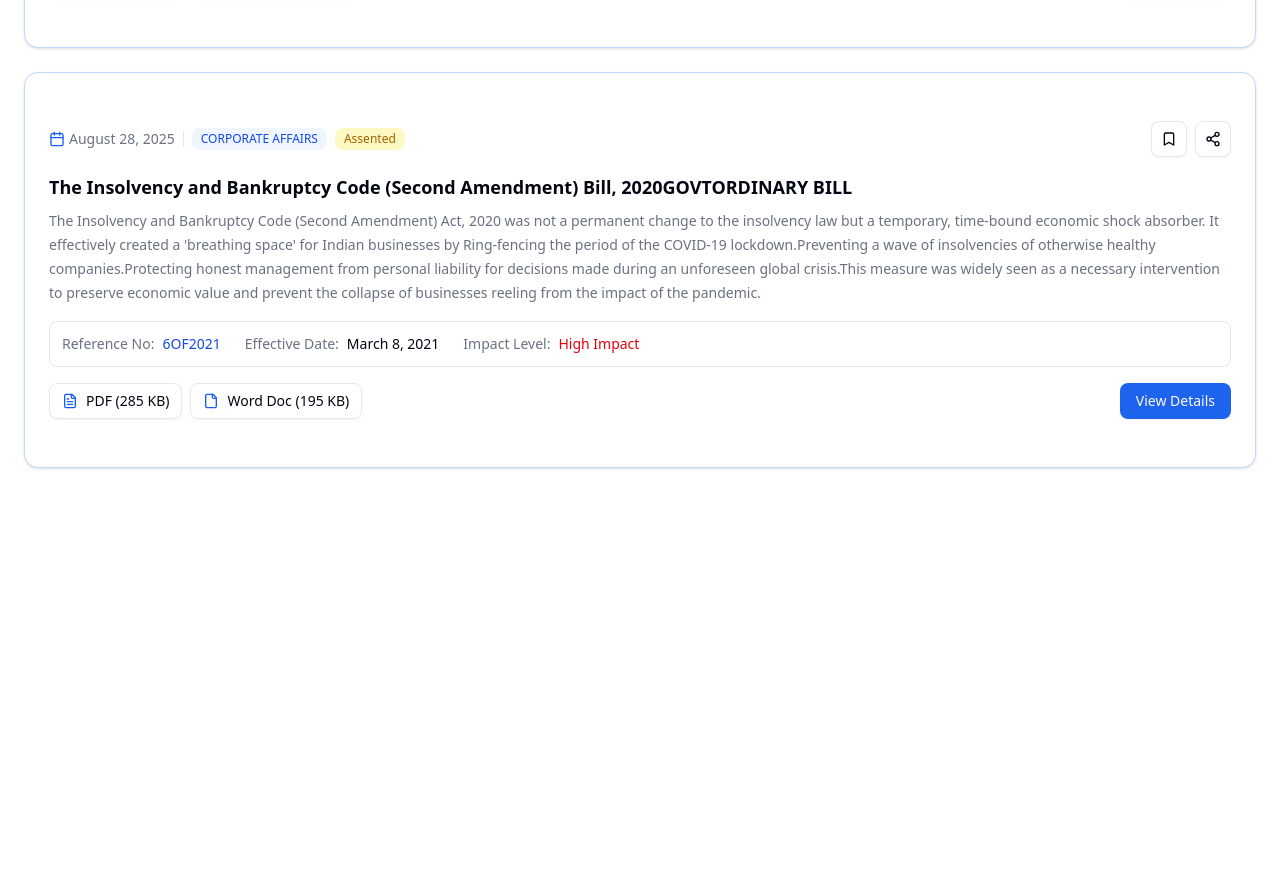
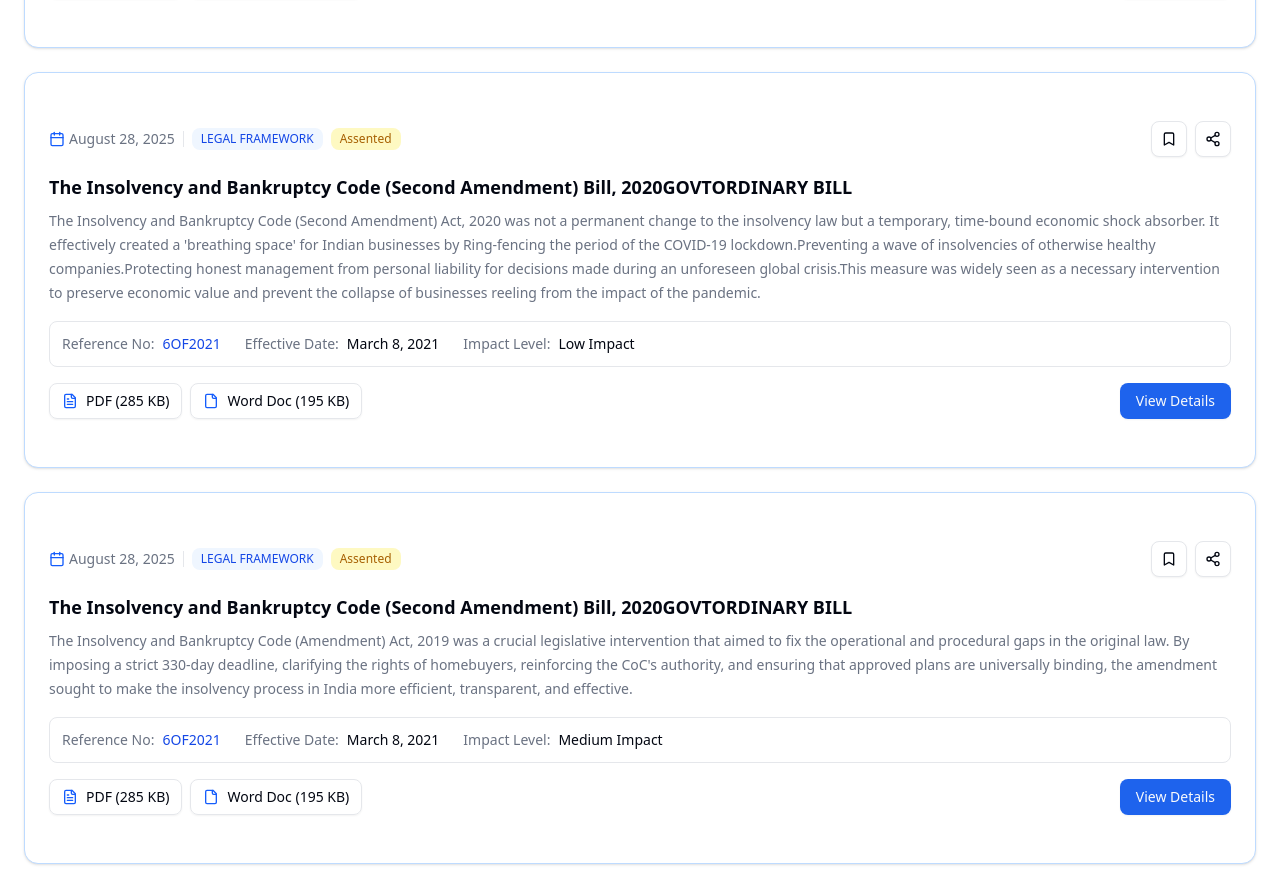
Before and after one commit to Souvikarjun/sean, a Next.js app: page /latest in a window 1280 px wide. Shown: the part 960-1848 px from the top of the page. Before the commit the page ends 1452 px from the top, so only its background shows below. Built offline with nearby package versions, Linux system fonts and the light colour scheme.

Commit message:
amendment commit last

```diff
--- a/app/latest/amendments/[id]/page.tsx
+++ b/app/latest/amendments/[id]/page.tsx
@@ -85,22 +85,22 @@ const AMENDMENTS: Amendment[] = [
     neutral: 12
   },
   {
-    id: "4",
-    title: "Fourth Amendment - Search and Seizure",
+    id: "973648",
+    title: "The Insolvency and Bankruptcy Code (Amendment) Bill, 2019GOVTORDINARY BILL",
     text:
       "The right of the people to be secure in their persons, houses, papers, and effects, against unreasonable searches and seizures, " +
       "shall not be violated, and no Warrants shall issue, but upon probable cause, supported by Oath or affirmation, and particularly " +
       "describing the place to be searched, and the persons or things to be seized.",
-    summary: "Protects against unreasonable searches and seizures and requires warrants based on probable cause.",
+    summary: "The Insolvency and Bankruptcy Code (Amendment) Act, 2019 was a crucial legislative intervention that aimed to fix the operational and procedural gaps in the original law. By imposing a strict 330-day deadline, clarifying the rights of homebuyers, reinforcing the CoC's authority, and ensuring that approved plans are universally binding, the amendment sought to make the insolvency process in India more efficient, transparent, and effective.",
     points: [
       "Requires probable cause",
       "Requires particularized warrants",
       "Protects persons, houses, papers, and effects",
     ],
     category: "individual",
-    positive: 78,
-    negative: 18,
-    neutral: 4
+    positive: 70,
+    negative: 20,
+    neutral: 10
   },
 ]
 
@@ -225,7 +225,7 @@ export default function Page({params}:PageParams) {
             <AmendmentDetails amendment={current} />
 
             <div className="grid gap-6 md:grid-cols-2">
-              <SentimentCard />
+              <SentimentCard amendment={current}/>
               <WordCloudCard text={current.text} />
             </div>
 
@@ -387,13 +387,13 @@ function AmendmentDetails({ amendment }: { amendment: Amendment }) {
   )
 }
 
-const donutData = [
-  { name: "Positive", value: 85, color: "#15803d" }, // green-700
-  { name: "Neutral", value: 10, color: "#ca8a04" }, // yellow-600
-  { name: "Negative", value: 5, color: "#b91c1c" }, // red-700
-]
 
-function SentimentCard() {
+function SentimentCard({ amendment }: { amendment: Amendment }) {
+  const donutData = [
+    { name: "Positive", value: amendment.positive, color: "#15803d" }, // green-700
+    { name: "Neutral", value: amendment.negative, color: "#ca8a04" }, // yellow-600
+    { name: "Negative", value: amendment.neutral, color: "#b91c1c" }, // red-700
+  ]
   return (
     <Card>
       <CardHeader className="pb-0">
@@ -417,15 +417,15 @@ function SentimentCard() {
         <div className="mt-2 grid grid-cols-3 gap-2 text-center text-xs">
           <div>
             <div className="font-semibold text-emerald-700">Positive:</div>
-            <div>85%</div>
+            <div>{amendment.positive}</div>
           </div>
           <div>
             <div className="font-semibold text-yellow-700">Neutral:</div>
-            <div>10%</div>
+            <div>{amendment.negative}</div>
           </div>
           <div>
             <div className="font-semibold text-red-700">Negative:</div>
-            <div>5%</div>
+            <div>{amendment.neutral}</div>
           </div>
         </div>
       </CardContent>
--- a/app/latest/page.tsx
+++ b/app/latest/page.tsx
@@ -18,7 +18,7 @@ export default function AmendmentsPage() {
       {
         id: "123456",
         date: "September 01, 2025",
-        tags: ["LEGAL FRAMEWORK", "CORPORATE AFFAIRS"],
+        tags: ["LEGAL FRAMEWORK"],
         status: "PASSED",
         title: "THE LIMITED LIABILITY PARTNERSHIP (AMENDMENT) BILL, 2021GOVTORDINARY BILL",
         summary:
@@ -27,14 +27,14 @@ export default function AmendmentsPage() {
         effectiveDate: "August 4, 2021",
         impact: "High Impact",
         files: [
-          { kind: "pdf", label: "PDF (285 KB)" },
-          { kind: "doc", label: "Word Doc (195 KB)" },
+          { kind: "pdf", label: "PDF (285 KB)", link: "/"},
+          { kind: "doc", label: "Word Doc (195 KB)", link: "/"},
         ],
       },
       {
         id: "654321",
         date: "August 28, 2025",
-        tags: ["CORPORATE AFFAIRS"],
+        tags: ["LEGAL FRAMEWORK"],
         status: "ASSENTED",
         title: "THE INSURANCE (AMENDMENT) BILL, 2021GOVTORDINARY BILL",
         summary:
@@ -43,24 +43,40 @@ export default function AmendmentsPage() {
         effectiveDate: "March 8, 2021",
         impact: "High Impact",
         files: [
-          { kind: "pdf", label: "PDF (285 KB)" },
-          { kind: "doc", label: "Word Doc (195 KB)" },
+          { kind: "pdf", label: "PDF (285 KB)", link: "/"},
+          { kind: "doc", label: "Word Doc (195 KB)", link: "/"},
         ],
       },
       {
         id: "873877",
         date: "August 28, 2025",
-        tags: ["CORPORATE AFFAIRS"],
+        tags: ["LEGAL FRAMEWORK"],
         status: "ASSENTED",
         title: "The Insolvency and Bankruptcy Code (Second Amendment) Bill, 2020GOVTORDINARY BILL",
         summary:
           "The Insolvency and Bankruptcy Code (Second Amendment) Act, 2020 was not a permanent change to the insolvency law but a temporary, time-bound economic shock absorber. It effectively created a 'breathing space' for Indian businesses by Ring-fencing the period of the COVID-19 lockdown.Preventing a wave of insolvencies of otherwise healthy companies.Protecting honest management from personal liability for decisions made during an unforeseen global crisis.This measure was widely seen as a necessary intervention to preserve economic value and prevent the collapse of businesses reeling from the impact of the pandemic.",
         referenceNo: "6OF2021",
         effectiveDate: "March 8, 2021",
-        impact: "High Impact",
+        impact: "Low Impact",
         files: [
-          { kind: "pdf", label: "PDF (285 KB)" },
-          { kind: "doc", label: "Word Doc (195 KB)" },
+          { kind: "pdf", label: "PDF (285 KB)", link: "/"},
+          { kind: "doc", label: "Word Doc (195 KB)", link: "/"},
+        ],
+      },
+      {
+        id: "973648",
+        date: "August 28, 2025",
+        tags: ["LEGAL FRAMEWORK"],
+        status: "ASSENTED",
+        title: "The Insolvency and Bankruptcy Code (Second Amendment) Bill, 2020GOVTORDINARY BILL",
+        summary:
+          "The Insolvency and Bankruptcy Code (Amendment) Act, 2019 was a crucial legislative intervention that aimed to fix the operational and procedural gaps in the original law. By imposing a strict 330-day deadline, clarifying the rights of homebuyers, reinforcing the CoC's authority, and ensuring that approved plans are universally binding, the amendment sought to make the insolvency process in India more efficient, transparent, and effective.",
+        referenceNo: "6OF2021",
+        effectiveDate: "March 8, 2021",
+        impact: "Medium Impact",
+        files: [
+          { kind: "pdf", label: "PDF (285 KB)", link: "/"},
+          { kind: "doc", label: "Word Doc (195 KB)", link: "/"},
         ],
       },
     ],
--- a/components/filters.tsx
+++ b/components/filters.tsx
@@ -46,6 +46,8 @@ export function Filters({
             <SelectItem value="2025">2025</SelectItem>
             <SelectItem value="2024">2024</SelectItem>
             <SelectItem value="2023">2023</SelectItem>
+            <SelectItem value="2022">2022</SelectItem>
+            <SelectItem value="2021">2021</SelectItem>
           </SelectContent>
         </Select>
       </div>
```
